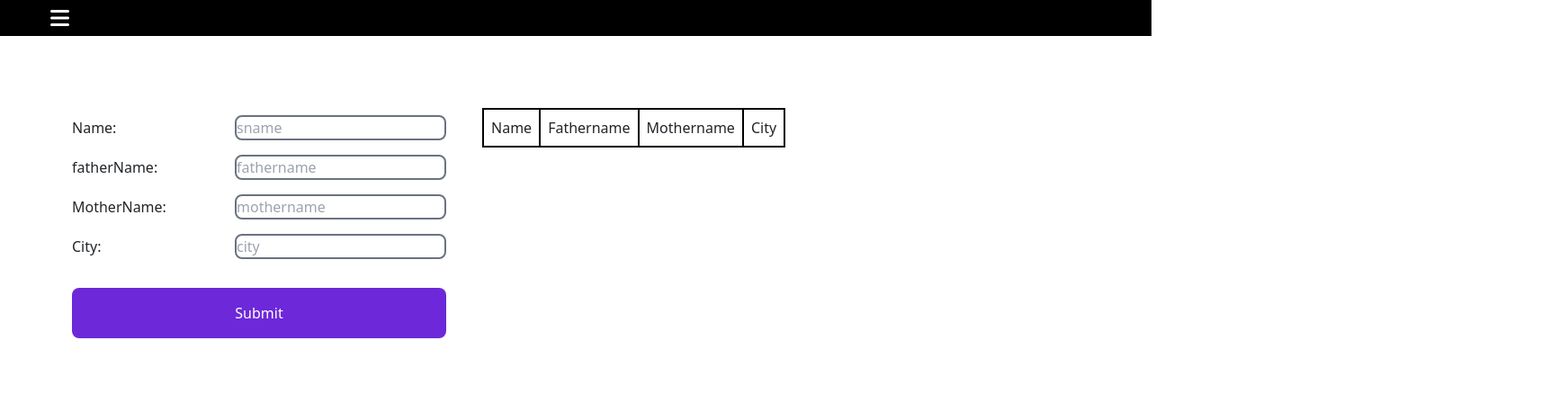
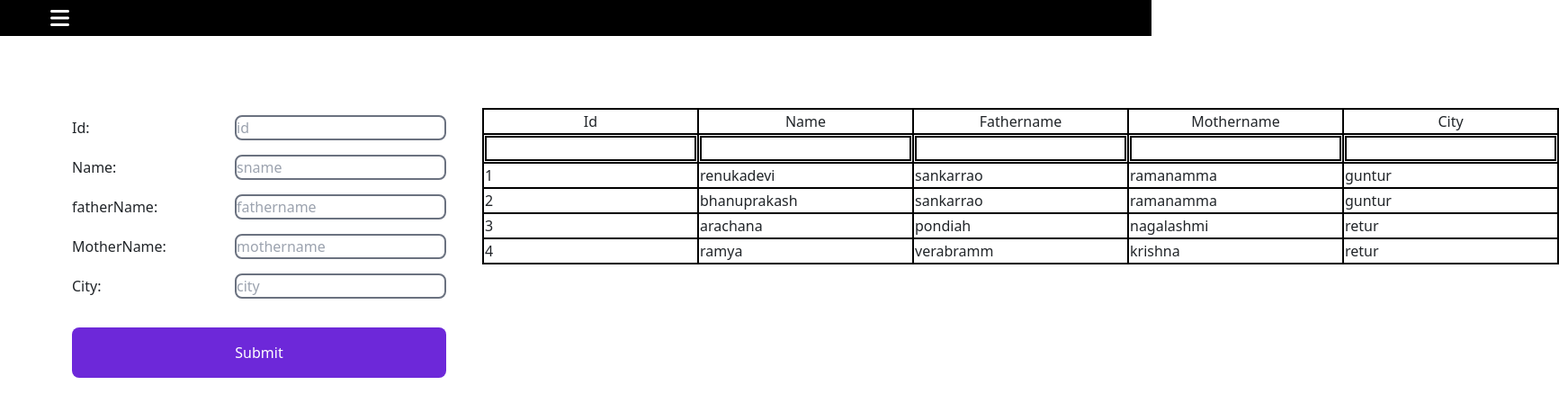
Before and after one commit to nakkarenukadevi/react_practice, a React (Create React App) app: page /sorttable in a window 1280 px wide. Shown: the top 458 px of the page at 90% size, 1733 px wide, since content can reach past the window. Built offline with nearby package versions, Linux system fonts and the light colour scheme.

Commit message:
add sortlogic

```diff
--- a/src/App.js
+++ b/src/App.js
@@ -1,18 +1,15 @@
-import { useState } from "react";
+
 import "./App.css";
 
 import Header from "./Header";
 import { Outlet } from "react-router-dom";
-import { Provider } from 'react-redux'
-import store from "./Store/appStore";
+
 
 function App() {
   return (
     <>
-      <Provider store={store}>
-        <Header />
-        <Outlet />
-      </Provider>
+      <Header />
+      <Outlet />
     </>
 
   )
--- /dev/null
+++ b/src/FormValidation.js
@@ -0,0 +1,43 @@
+import React, { useState } from 'react'
+
+const FormValidation = () => {
+    let [form, setForm] = useState({
+        email: "",
+        password: "",
+        confirmPassword: ""
+    })
+    let [error, seterror] = useState('')
+    const handleformchange = (e) => {
+        setForm((perv) => ({ ...perv, [e.target.name]: e.target.value }))
+    }
+    const handleform = () => {
+
+        if (form.password.length <= 4) {
+            seterror("password length less than 4")
+        } else if (form.password != form.confirmPassword) {
+            seterror("password and confirmpassword not match")
+        }
+
+    }
+    return (
+        <div className=' w-1/4 mx-auto mt-10'>
+            <div className='flex justify-between items-center  '>
+                <div className=''>Email</div>
+                <div><input type="email" name="email" value={form.email}
+                    className='border-2 border-black rounded-md ' onChange={handleformchange} /></div>
+            </div>
+            <div className='flex justify-between items-center my-2   '>
+                <div>password</div>
+                <div><input type="text" name='password' value={form.password} className='border-2 border-black rounded-md ' /></div>
+            </div>
+            <div className=' flex justify-between items-center  '>
+                <div>ConfirmPassword</div>
+                <div><input type="password" name="confirmPassword" value={form.confirmPassword} className='border-2 border-black rounded-md ' /></div>
+            </div>
+            <div className='text-red-600 text-center'>{error}</div>
+            <div className='flex justify-center '><button className='bg-blue-700 text-white px-4 py-3 rounded-lg mt-2' onClick={handleform}>submit</button></div>
+        </div>
+    )
+}
+
+export default FormValidation
--- a/src/Header.js
+++ b/src/Header.js
@@ -34,6 +34,10 @@
                         <li className=' font-bold p-3 hover:bg-green-500 hover:text-white  '>
                             <Link to='/sorttable'>SortTable</Link>
                         </li>
+                        <Link to='/form'>  <li className=' font-bold p-3 hover:bg-green-500 hover:text-white  '>
+
+                            FormValidation
+                        </li></Link>
                     </ul>
                 </div>
             </div> : null}
--- a/src/SortTable.js
+++ b/src/SortTable.js
@@ -1,48 +1,98 @@
-import React, { useState } from 'react';
-import { useDispatch, useSelector } from 'react-redux';
-import { addperson } from './Store/personSlice';
+import React, { useEffect, useState } from 'react';
+
 import Table from './Table';
 
 const SortTable = ({ columnConfiger, persondata }) => {
+    let [filterConfig, setfilterConfig] = useState({})
 
-    let { data } = useSelector((state) => state.data)
+
+    let [showdata, setShowdata] = useState(persondata);
+
+
 
     let [sdata, setsdata] = useState({
+        id: "",
         name: "",
         fathername: "",
         mothername: "",
         city: ""
-    })
-    let [showdata, setShowdata] = useState([]);
+    });
 
-    let dispatch = useDispatch();
 
     let handleChangeData = (e) => {
-        setsdata(prveState => ({ ...prveState, [e.target.name]: e.target.value }))
+
+        setsdata(prveState => ({ ...prveState, [e.target.name]: e.target.value }));
+
     }
 
     const handleSubmit = () => {
-        setShowdata([...showdata, sdata])
+        if (sdata.name && sdata.fathername && sdata.mothername && sdata.city !== "") {
+            setShowdata([...showdata, sdata])
+        }
+
+
     }
 
     const handlesort = (e) => {
-        let key = e.target.key;
-        let data2 = [...data];
-        let x = data2.sort((a, b) => {
-            return a[key].localeCompare(b[key]);
-        });
-        dispatch()
+
+        let data2 = [...showdata];
+        data2.sort((a, b) => {
+            let { key, dataType } = JSON.parse(e.target.dataset.src);
+
+            switch (dataType) {
+                case "string":
+                    return a[key].localeCompare(b[key]);
+                case "number":
+                    return a[key] - b[key];
+
+            }
+        })
+
+        setShowdata(data2)
+
     }
+
+    const handlefilterConfig = (e) => {
+        let { key, dataType } = JSON.parse(e.target.dataset.src);
+        let updatedFilterConfig = { ...filterConfig, [e.target.name]: { value: e.target.value, dataType: dataType } }
+        setfilterConfig(updatedFilterConfig);
+
+
+        let filteredData = showdata.filter((data) => {
+            let filterKeyValues = Object.entries(updatedFilterConfig)
+            return filterKeyValues.every(([filterKey, filterValue]) => {
+
+                switch (filterValue.dataType) {
+                    case "string": {
+                        return data[filterKey].includes(filterValue.value);
+
+                    }
+                    case "number": {
+                        return data[filterKey].includes(filterValue.value)
+
+                    }
+                }
+
+            })
+
+        })
+        setShowdata(filteredData)
+    }
+
 
     return (
         <>
             <div className='flex  w-full flex-row p-20'>
-                <div className='w-1/4 md:w-1/2'>
-                    <div className='flex justify-between items-center '>
+                <div className='w-1/4 md:w-1/2  sm:flex-col'>
+                    <div className='flex justify-between items-center'>
+                        <div>Id:</div>
+                        <div>   <input type="text" name="id" placeholder='id' value={sdata.id}
+                            onChange={handleChangeData} className='border-2 border-gray-500 rounded-lg my-2 ' /></div>
+                    </div>
+                    <div className='flex justify-between items-center'>
                         <div>Name:</div>
                         <div>   <input type="text" name="name" placeholder='sname' value={sdata.name}
                             onChange={handleChangeData} className='border-2 border-gray-500 rounded-lg my-2 ' /></div>
-
                     </div>
                     <div className='flex justify-between items-center'>
                         <div>fatherName:</div>
@@ -67,23 +117,12 @@
                     ><button onClick={() => { handleSubmit() }} className=''>Submit</button></div>
 
                 </div>
-                <div className='flex basis-3/4 mx-20 md:w-1/2 md:mx-10'> <table className='border-2 border-black  p-5'>
-                    <thead>
-                        <tr className='border-2 border-black' onClick={handlesort}>
-                            {columnConfiger.map((lable) => {
-                                return <td className='border-2 border-black p-2' key={lable.key}>{lable.lable}</td>
+                <div className='flex basis-3/4 mx-20 md:w-1/2 md:mx-10 sm:flex-col'>
+                    <Table data={showdata} columnConfiger={columnConfiger} handlesort={handlesort} filterConfig={filterConfig} handlefilterConfig={handlefilterConfig} />
+                </div>
 
+            </div>
 
-                            })}
-                        </tr>
-                    </thead>
-                    <tbody>
-
-                        <Table data={showdata} />
-                    </tbody>
-                </table>
-                </div>
-            </div>
         </>
     )
 }
--- a/src/Store/appStore.js
+++ /dev/null
@@ -1,11 +0,0 @@
-import { configureStore } from '@reduxjs/toolkit'
-import personReducer from "./personSlice";
-
-
-const store = configureStore({
-    reducer: {
-        data: personReducer,
-
-    }
-})
-export default store
--- a/src/Store/personSlice.js
+++ /dev/null
@@ -1,13 +0,0 @@
-import { createSlice } from "@reduxjs/toolkit";
-const personSlice = createSlice({
-    name: "data",
-    initialState: { data: [] },
-    reducers: {
-        addperson(state, action) {
-            state.data.push(action.payload)
-
-        }
-    }
-})
-export const { addperson } = personSlice.actions;
-export default personSlice.reducer;
--- a/src/Table.js
+++ b/src/Table.js
@@ -1,17 +1,42 @@
-import React from 'react'
+import React, { useState } from 'react'
 
-const Table = ({ data }) => {
+const Table = ({ data, columnConfiger, handlesort, filterConfig, handlefilterConfig }) => {
+
     return (
         <>
 
-            {data.map((data, index) => {
-                return <tr key={index}>
-                    <td className='border-2 border-black '>{data.name}</td>
-                    <td className='border-2 border-black'>{data.fathername}</td>
-                    <td className='border-2 border-black'>{data.mothername}</td>
-                    <td className='border-2 border-black'>{data.city}</td>
-                </tr>
-            })}
+            <table className='border-2 border-black  p-5 w-full'>
+                <thead >
+                    <tr className='border-2 border-black ' key="headerRow" onClick={handlesort}>
+                        {columnConfiger.map((lable) => {
+                            return <><td className=' border-2 border-black text-center' data-src={JSON.stringify(lable)}>{lable.lable}
+                            </td ></>
+                        })}
+                    </tr>
+                    <tr key="input">
+                        {columnConfiger.map((lable) => {
+                            return <> <td className=' mt-2 border-2  border-black ' >
+                                <input type="text" value={filterConfig[lable.key]?.value} name={lable.key} onChange={handlefilterConfig}
+                                    className='border-2 border-black' data-src={JSON.stringify(lable)} /></td > </>
+
+                        })}
+                    </tr>
+                </thead>
+                <tbody>
+
+                    {data.map((person) => {
+
+                        return <tr key={person.id}>{columnConfiger.map((key, index) => {
+                            return <td className='border-2 border-black ' key={index}>{person[key.key]}</td>
+
+
+                        })}</tr>
+
+                    })}
+
+                </tbody>
+            </table>
+
 
         </>
     )
--- a/src/approuter.js
+++ b/src/approuter.js
@@ -7,6 +7,8 @@
 import Carousel from "./Carousel"
 import Counter from "./Counter"
 import SortTable from "./SortTable"
+import FormValidation from "./FormValidation"
+
 
 
 const AppRouter = createBrowserRouter([
@@ -31,17 +33,23 @@
                 element: <Counter />
             },
             {
+                path: "/form",
+                element: <FormValidation />
+            },
+
+            {
                 path: "/sorttable",
                 element: <SortTable columnConfiger={[
-                    { lable: "Name", key: "name" },
-                    { lable: "Fathername", key: "fathername" },
-                    { lable: "Mothername", key: "mothername" },
-                    { lable: "City", key: "city" }]}
+                    { lable: "Id", key: "id", dataType: "number" },
+                    { lable: "Name", key: "name", dataType: "string" },
+                    { lable: "Fathername", key: "fathername", dataType: "string" },
+                    { lable: "Mothername", key: "mothername", dataType: "string" },
+                    { lable: "City", key: "city", dataType: "string" }]}
                     persondata={[
-                        { name: "renukadevi", fathername: "sankarrao", mothername: "ramanamma" },
-                        { name: "bhanuprakash", fathername: "sankarrao", mothername: "ramanamma" },
-                        { name: "arachana", fathername: "pondiah", mothername: "nagalashmi" },
-                        { name: "ramya", fathername: "verabramm", mothername: "krishna" },
+                        { id: 1, name: "renukadevi", fathername: "sankarrao", mothername: "ramanamma", city: "guntur" },
+                        { id: 2, name: "bhanuprakash", fathername: "sankarrao", mothername: "ramanamma", city: "guntur" },
+                        { id: 3, name: "arachana", fathername: "pondiah", mothername: "nagalashmi", city: "retur" },
+                        { id: 4, name: "ramya", fathername: "verabramm", mothername: "krishna", city: "retur" },
 
                     ]} />
             }
```
